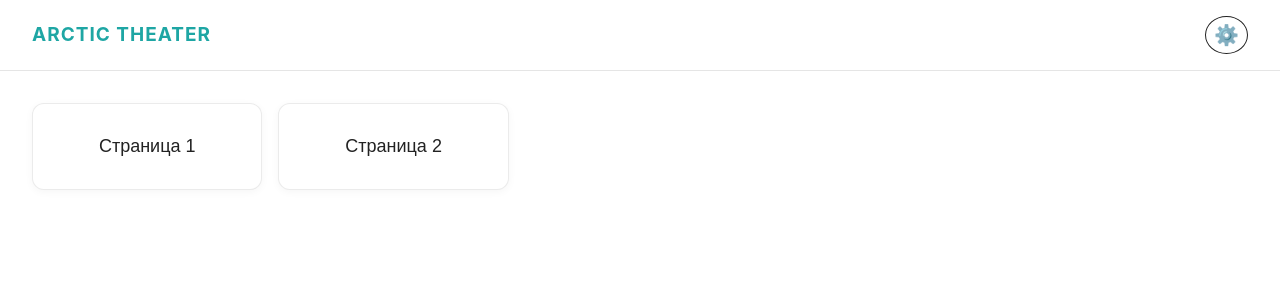
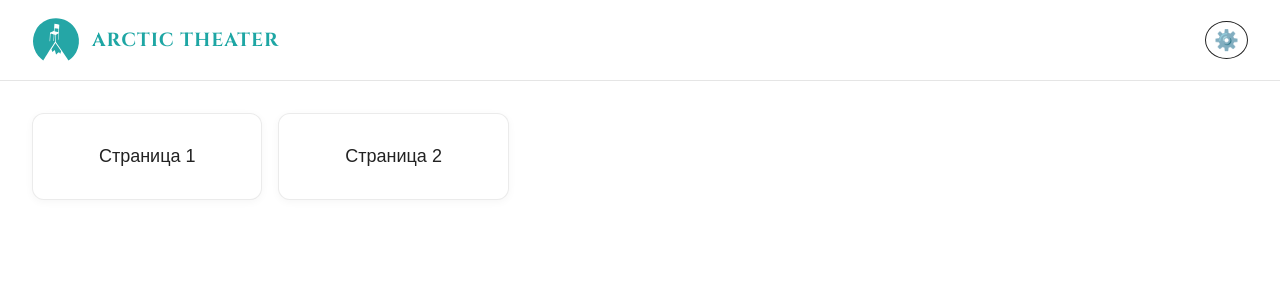
Before and after one commit to MakShuk/arctictheater-page, a React (Vite) app: page / in a window 1280 px wide. Shown: the top 300 px of the page. Built offline with nearby package versions, Linux system fonts and the light colour scheme.

Commit message:
feat: интегрирован логотип, обновлены стили и добавлена поддержка шрифта Trajan Pro

```diff
--- a/index.html
+++ b/index.html
@@ -36,6 +36,12 @@
     content="Arctic Theater - современный веб-сайт с динамическим контентом и настраиваемыми страницами." />
   <meta name="twitter:image" content="/og-image.png" />
 
+  <!-- Шрифты -->
+  <link rel="preconnect" href="https://fonts.googleapis.com">
+  <link rel="preconnect" href="https://fonts.gstatic.com" crossorigin>
+  <link href="https://fonts.googleapis.com/css2?family=Cinzel:wght@400;700&family=Roboto:wght@400;500;700&display=swap"
+    rel="stylesheet">
+
   <title>Arctic Theater</title>
 </head>
 
--- a/src/components/Layout.css
+++ b/src/components/Layout.css
@@ -25,6 +25,12 @@
   align-items: center;
   padding: 1rem 2rem;
   border-bottom: 1px solid var(--border-separator);
+}
+
+.layout-brand {
+  display: flex;
+  align-items: center;
+  gap: 0.75rem;
 }
 
 .layout-title {
--- a/src/components/Layout.tsx
+++ b/src/components/Layout.tsx
@@ -1,4 +1,5 @@
 import { useAppStore } from '../store/useAppStore';
+import { Logo } from './Logo';
 import './Layout.css';
 
 /**
@@ -27,7 +28,10 @@ export function Layout() {
     <div className="layout">
       {/* Header */}
       <header className="layout-header">
-        <h1 className="layout-title">{config.settings.siteName}</h1>
+        <div className="layout-brand">
+          <Logo size="medium" onClick={navigateHome} />
+          <h1 className="layout-title">{config.settings.siteName}</h1>
+        </div>
         {currentView !== 'HOME' && (
           <button type="button" className="btn btn-home" onClick={navigateHome}>
             ← Домой
--- /dev/null
+++ b/src/components/Logo.css
@@ -0,0 +1,35 @@
+.logo {
+    display: inline-block;
+    object-fit: contain;
+    transition: transform 0.2s ease, filter 0.2s ease;
+}
+
+.logo[role="button"] {
+    cursor: pointer;
+}
+
+.logo[role="button"]:hover {
+    transform: scale(1.05);
+    filter: drop-shadow(0 2px 8px rgba(37, 166, 166, 0.4));
+}
+
+.logo[role="button"]:focus {
+    outline: 2px solid var(--color-primary, #25a6a6);
+    outline-offset: 4px;
+}
+
+/* Размеры */
+.logo--small {
+    width: 32px;
+    height: 32px;
+}
+
+.logo--medium {
+    width: 48px;
+    height: 48px;
+}
+
+.logo--large {
+    width: 72px;
+    height: 72px;
+}
--- /dev/null
+++ b/src/components/Logo.tsx
@@ -0,0 +1,32 @@
+import logoSvg from '../assets/logo.svg';
+import './Logo.css';
+
+interface LogoProps {
+  size?: 'small' | 'medium' | 'large';
+  onClick?: () => void;
+  className?: string;
+}
+
+/**
+ * Компонент логотипа Arctic Theater.
+ * Поддерживает 3 размера и кастомный onClick.
+ */
+export function Logo({ size = 'medium', onClick, className = '' }: LogoProps) {
+  const sizeClasses = {
+    small: 'logo--small',
+    medium: 'logo--medium',
+    large: 'logo--large',
+  };
+
+  return (
+    <img
+      src={logoSvg}
+      alt="Arctic Theater Logo"
+      className={`logo ${sizeClasses[size]} ${className}`.trim()}
+      onClick={onClick}
+      role={onClick ? 'button' : undefined}
+      tabIndex={onClick ? 0 : undefined}
+      onKeyDown={onClick ? (e) => e.key === 'Enter' && onClick() : undefined}
+    />
+  );
+}
--- a/src/styles/variables.css
+++ b/src/styles/variables.css
@@ -24,8 +24,9 @@
   /* ============================================
    * ТИПОГРАФИКА
    * ============================================ */
-  --font-family:
-    -apple-system, BlinkMacSystemFont, "Roboto", "Helvetica Neue", sans-serif;
+  --font-family-sans: -apple-system, BlinkMacSystemFont, "Roboto", "Helvetica Neue", sans-serif;
+  --font-family-serif: "Trajan Pro", "Cinzel", serif;
+  --font-family: var(--font-family-sans);
 
   /* Заголовок H1 */
   --h1-font-size: 19px;
@@ -168,6 +169,16 @@ html {
   -moz-osx-font-smoothing: grayscale;
 }
 
+h1,
+h2,
+h3,
+h4,
+h5,
+h6,
+.brand-header {
+  font-family: var(--font-family-serif);
+}
+
 body {
   background-color: var(--bg-page);
   color: var(--text-primary);
--- a/style.json
+++ b/style.json
@@ -94,6 +94,8 @@
     },
     "typography": {
       "font_family_stack": [
+        "Trajan Pro",
+        "Cinzel",
         "-apple-system",
         "BlinkMacSystemFont",
         "Roboto",
```
Also changed, not shown: src/assets/logo.svg (added).
